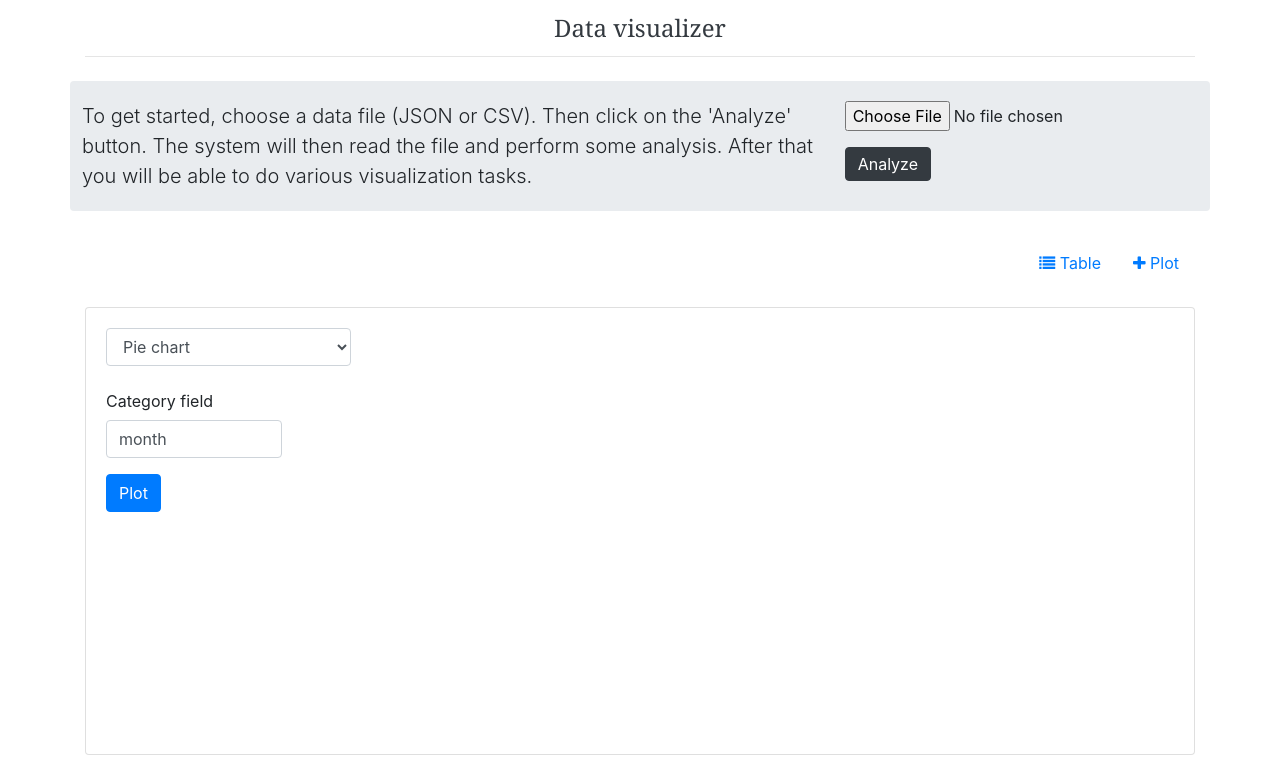
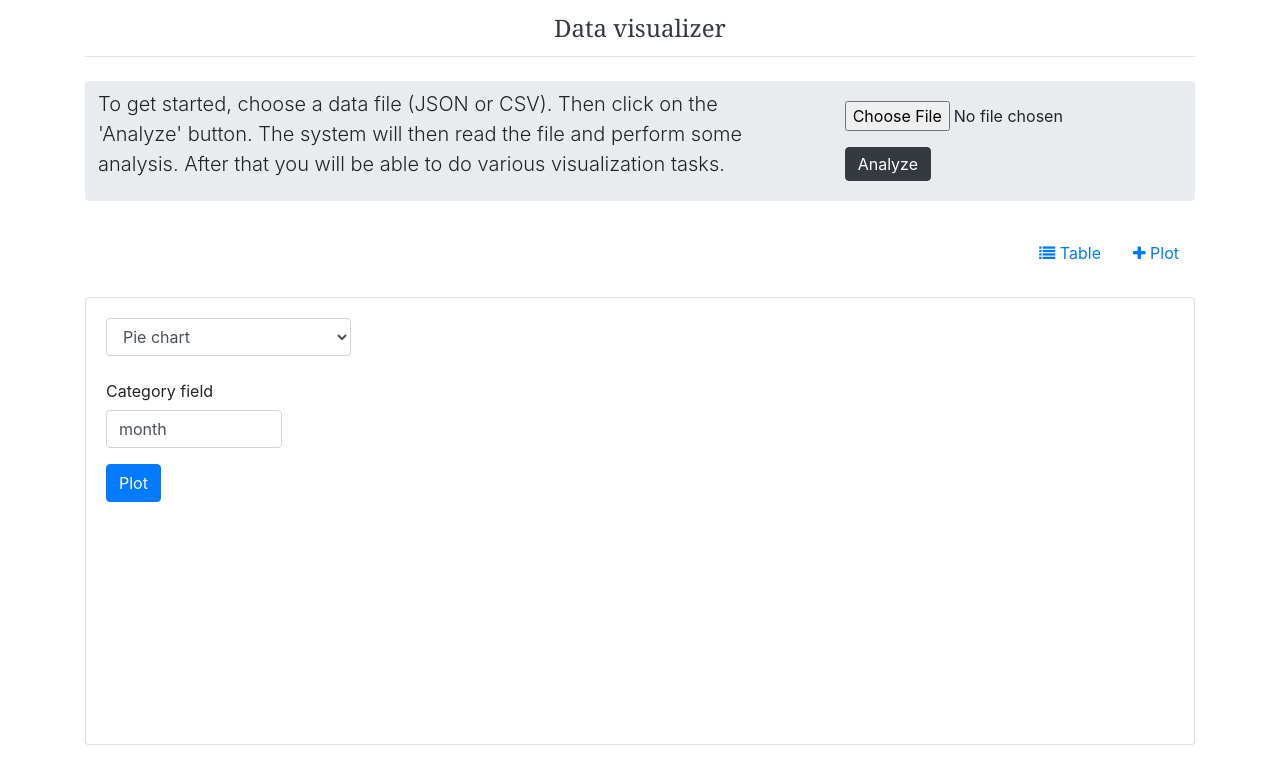
Before and after one commit to shubhvjain/data-visualizer, an Angular app: page / in a window 1280 px wide. Shown: the top 759 px of the page. Built offline with nearby package versions, Linux system fonts and the light colour scheme; what ng2-table would draw is missing.

Commit message:
styling changes

```diff
--- a/src/app/home/home.component.html
+++ b/src/app/home/home.component.html
@@ -13,17 +13,20 @@
                 </div>
             </header>
             <br>
-            <div class="jumbotron p-4 p-md-1  rounded row d-print-none">
-                <div class="col-8 px-2">
-                    <p class="lead my-3">To get started, choose a data file (JSON or CSV). Then click on the 'Analyze'
+            <div class="jumbotron p-2 p-md-1  rounded d-print-none">
+                <div class="row">
+                    <div class="col-lg-8 px-4">
+                        <p class="lead my-1">To get started, choose a data file (JSON or CSV). Then click on the 'Analyze'
                             button.
                             The system will then read the file and perform some analysis. After that you will be able to do
                             various
                             visualization tasks. </p>
                     </div>
-                <div class="col-4 px-0">
+                    <div class="col-lg-4 px-0">
                         <data-source></data-source>
                     </div>
+                </div>
+
             </div>
             <ul class="nav justify-content-end d-print-none">
                 <li class="nav-item">
```
Lines whose indentation alone changed are shown as unchanged.
